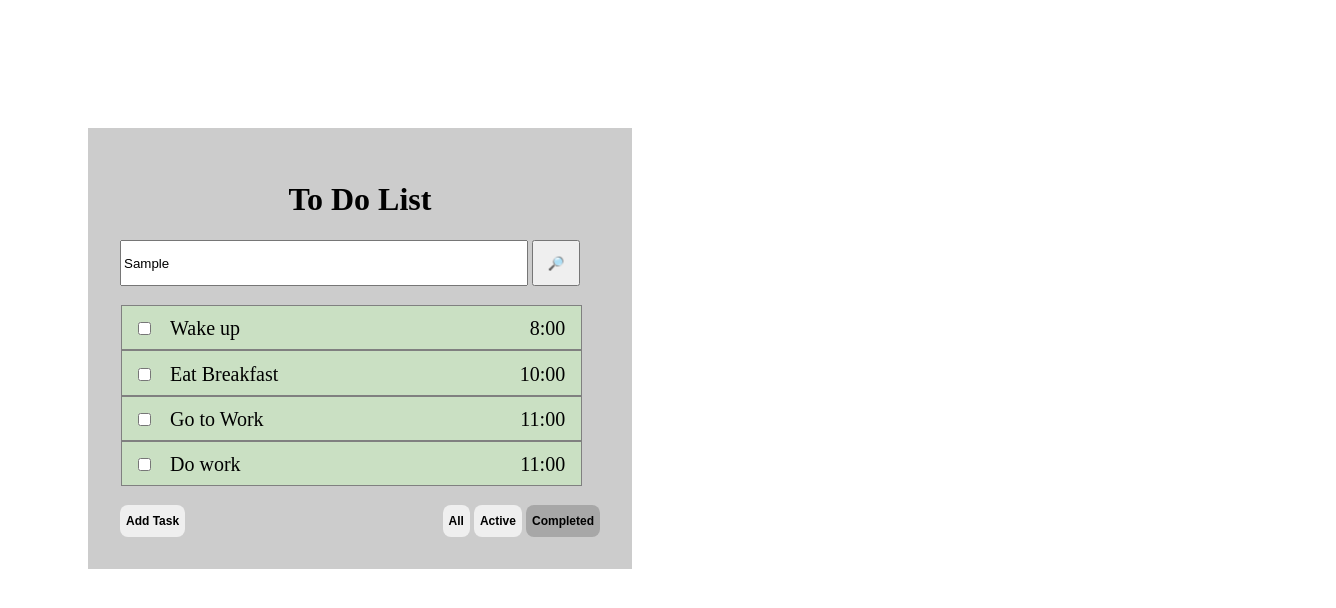
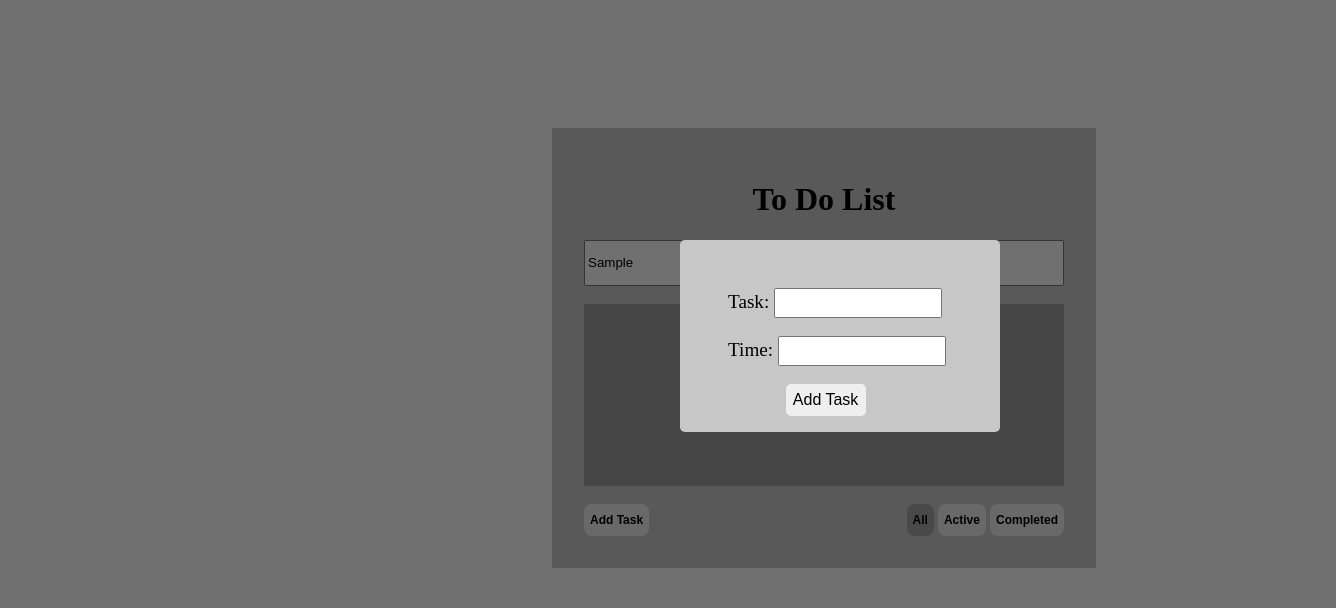
Before and after one commit to Divyanshu708/to-do-list, a React (Create React App) app: page / in a window 1280 px wide. Both pictures are taken after typing "Sample" into the empty fields and a click on the button "Add Task". Shown: the top 608 px of the page, 1336 px wide, since content can reach past the window. Built offline with nearby package versions, Linux system fonts and the light colour scheme.

Commit message:
Project Finished

```diff
--- a/src/App.js
+++ b/src/App.js
@@ -1,8 +1,10 @@
+import { useState } from "react";
+
 const demoTask = [
-  { id: 8939982739871028, task: "Wake up", time: "8:00", active: false },
+  { id: 8939982739871028, task: "Wake up", time: "8:00", active: true },
   { id: 8925285465654578, task: "Eat Breakfast", time: "10:00", active: false },
-  { id: 8123558465259647, task: "Go to Work", time: "11:00", active: false },
-  { id: 8121235534245964, task: "Do work", time: "11:00", active: false },
+  { id: 8123558465259647, task: "Go to Work", time: "11:00", active: true },
+  { id: 8121235534245964, task: "Do work", time: "11:30", active: false },
 ];
 
 function App() {
@@ -14,57 +16,141 @@ function App() {
 }
 
 function ToDoList() {
+  const [addedTasks, setAddedTasks] = useState([]);
+  const [addTask, onAddTask] = useState(true);
+  const [filterOption, setFilterOption] = useState("all");
+  const [searchResults, setSearchResults] = useState(addedTasks);
+
+  function handleAddNewTask(tasks) {
+    setAddedTasks([...addedTasks, tasks]);
+    setSearchResults([...addedTasks, tasks]);
+  }
+
+  function handleToggleCheckBox(id) {
+    function toggleCheck(arr, set) {
+      set(
+        arr.map((task) => {
+          return task.id === id ? { ...task, active: !task.active } : task;
+        })
+      );
+    }
+
+    toggleCheck(addedTasks, setAddedTasks);
+    toggleCheck(searchResults, setSearchResults);
+  }
+
+  function handleSortButton(buttonName) {
+    setFilterOption(buttonName);
+  }
+
   return (
     <div>
       <h1 style={{ textAlign: "center" }}>To Do List</h1>
       <div>
-        <SearchBox />
+        <SearchBox
+          searchResults={searchResults}
+          setSearchResults={setSearchResults}
+          addedTasks={addedTasks}
+        />
         <br />
-        <TasksList />
+
+        <TasksList
+          searchResults={searchResults}
+          onToggleCheckBox={handleToggleCheckBox}
+          filterOption={filterOption}
+          addedTasks={addedTasks}
+        />
+
         <br />
-        <OptionBar />
+
+        <OptionBar
+          onAddTask={onAddTask}
+          filterOption={filterOption}
+          handleSortButton={handleSortButton}
+        />
+
+        <AddTaskModel
+          onAddTask={onAddTask}
+          addTask={addTask}
+          handleAddNewTask={handleAddNewTask}
+        />
       </div>
     </div>
   );
 }
 
-function SearchBox() {
+function SearchBox({ setSearchResults, addedTasks }) {
+  const [onSearch, setOnSearch] = useState("");
+
+  function handleSearch(e) {
+    const searchTerm = e.target.value;
+    setOnSearch(searchTerm);
+    // setSearchResults(addedTasks);
+    const newData = addedTasks;
+
+    const searchedResults = newData.filter((item) =>
+      item.task.toLowerCase().includes(searchTerm.toLowerCase())
+    );
+
+    setSearchResults(searchedResults);
+  }
+
   return (
     <div>
       <form>
         <input
           type="text"
           placeholder="Search Tasks"
-          style={{ width: "25rem", height: "2.5rem" }}
-        ></input>
-        {"   "}
-        <input
-          style={{ width: "3rem", height: "2.9rem" }}
-          type="Submit"
-          value="🔎"
+          style={{ width: "29.5rem", height: "2.5rem" }}
+          value={onSearch}
+          onChange={handleSearch}
         ></input>
       </form>
     </div>
   );
 }
 
-function TasksList() {
+function TasksList({
+  addedTasks,
+  onToggleCheckBox,
+  filterOption,
+  searchResults,
+}) {
+  let sortedItems;
+
+  if (filterOption === "all") {
+    sortedItems = searchResults;
+  }
+
+  if (filterOption === "active") {
+    sortedItems = searchResults
+      .slice()
+      .sort((a, b) => Number(b.active) - Number(a.active));
+  }
+
+  if (filterOption === "completed") {
+    sortedItems = searchResults.filter((e) => e.active === true);
+  }
+
   return (
     <div className="Lists">
-      {demoTask.map((res) => (
-        <Tasks data={res} key={res.id} />
+      {sortedItems.map((res) => (
+        <Tasks data={res} key={res.id} onToggleCheckBox={onToggleCheckBox} />
       ))}
     </div>
   );
 }
 
-function Tasks({ data }) {
+function Tasks({ data, onToggleCheckBox }) {
   return (
     <>
       <div className="Tasks">
         <input
           type="checkbox"
           style={{ display: "inline", marginLeft: "1rem" }}
+          checked={data.active}
+          value={data.active}
+          onChange={() => onToggleCheckBox(data.id)}
         ></input>
         <p style={{ display: "inline" }}>
           <span style={{ marginLeft: "1rem", fontSize: "20px" }}>
@@ -81,19 +167,81 @@ function Tasks({ data }) {
   );
 }
 
-function OptionBar() {
+function OptionBar({ onAddTask, filterOption, handleSortButton }) {
   return (
-    <div className="OptionBar">
-      <button>Add Task</button>
+    <div className="optionBar">
+      <button onClick={() => onAddTask(false)}>Add Task</button>
       <div style={{ display: "inline" }} className="rightNav">
-        <button>{" All "}</button> <button>Active</button>
+        <button
+          onClick={() => handleSortButton("all")}
+          className={filterOption === "all" ? "activeBtn" : ""}
+        >
+          All
+        </button>{" "}
+        <button
+          onClick={() => handleSortButton("active")}
+          className={filterOption === "active" ? "activeBtn" : ""}
+        >
+          Active
+        </button>
         {"  "}
-        <button className="activeBtn">Completed</button>
+        <button
+          onClick={() => handleSortButton("completed")}
+          className={filterOption === "completed" ? "activeBtn" : ""}
+        >
+          Completed
+        </button>
       </div>
     </div>
   );
 }
 
-// function AddTaskModel() {}
+function AddTaskModel({ onAddTask, addTask, handleAddNewTask }) {
+  const [taskName, setTaskName] = useState("");
+  const [addTime, setAddTime] = useState("");
+
+  function handleAddTask(e) {
+    e.preventDefault();
+
+    const newTask = {
+      id: crypto.randomUUID(),
+      task: `${taskName}`,
+      time: `${addTime}`,
+      active: false,
+    };
+
+    console.log(taskName, addTime, newTask);
+    handleAddNewTask(newTask);
+    onAddTask(true);
+    setTaskName("");
+    setAddTime("");
+  }
+
+  return (
+    <div className={`wholeModelWindow ${addTask ? "nodisplay" : ""}`}>
+      <div className="addModelWindow">
+        <form className="addtaskform" onSubmit={handleAddTask}>
+          <label>Task: </label>{" "}
+          <input
+            type="text"
+            value={taskName}
+            onChange={(e) => setTaskName(e.target.value)}
+          ></input>
+          <br />
+          <br />
+          <label>Time: </label>{" "}
+          <input
+            type="text"
+            value={addTime}
+            onChange={(e) => setAddTime(e.target.value)}
+          ></input>
+          <br />
+          <br />
+          <button>Add Task</button>
+        </form>
+      </div>
+    </div>
+  );
+}
 
 export default App;
--- a/src/index.css
+++ b/src/index.css
@@ -1,18 +1,15 @@
 .Tasks {
   border: 0.1px solid grey;
   display: inline-block;
-  width: 28.7rem;
+  width: 28.9rem;
   height: 2rem;
   padding-top: 0.7rem;
   background-color: rgb(202, 224, 195);
 }
 
-.OptionBar {
-}
-
 .WholeBody {
   position: relative;
-  left: 10vh;
+  left: 68vh;
   top: 15vh;
   padding: 2rem;
   width: 30rem;
@@ -26,10 +23,12 @@
 .Lists {
   max-height: 182px;
   overflow-y: auto;
-  border: 1px solid #ccc;
+  /* border: 1px solid #ffffff; */
+  height: 182px;
+  background-color: rgb(161, 161, 161);
 }
 
-button {
+.optionBar button {
   height: 2rem;
   border: 0px;
   border-radius: 0.5rem;
@@ -40,3 +39,53 @@ button {
 .activeBtn {
   background-color: #a7a7a7;
 }
+
+.addModelWindow {
+  width: 28.9rem;
+  height: 2rem;
+}
+.wholeModelWindow {
+  position: absolute;
+  top: -10rem;
+  left: -65rem;
+  background-color: rgba(0, 0, 0, 0.562);
+  width: 100vw;
+  height: 100vh;
+  padding: 50%;
+}
+.addModelWindow {
+  position: absolute;
+  left: 73rem;
+  background-color: rgb(199, 199, 199);
+  width: 20rem;
+  height: 12rem;
+  border-radius: 0.3rem;
+}
+
+.addtaskform {
+  padding: 3rem;
+}
+
+.addtaskform input {
+  width: 10rem;
+  height: 1.5rem;
+}
+
+.addtaskform label {
+  font-size: 1.2rem;
+}
+
+.addtaskform button {
+  text-align: center;
+  font-size: 1rem;
+  position: relative;
+  left: 4.5vw;
+  border: 0;
+  border-radius: 0.3rem;
+  width: 5rem;
+  height: 2rem;
+}
+
+.nodisplay {
+  display: none;
+}
```
